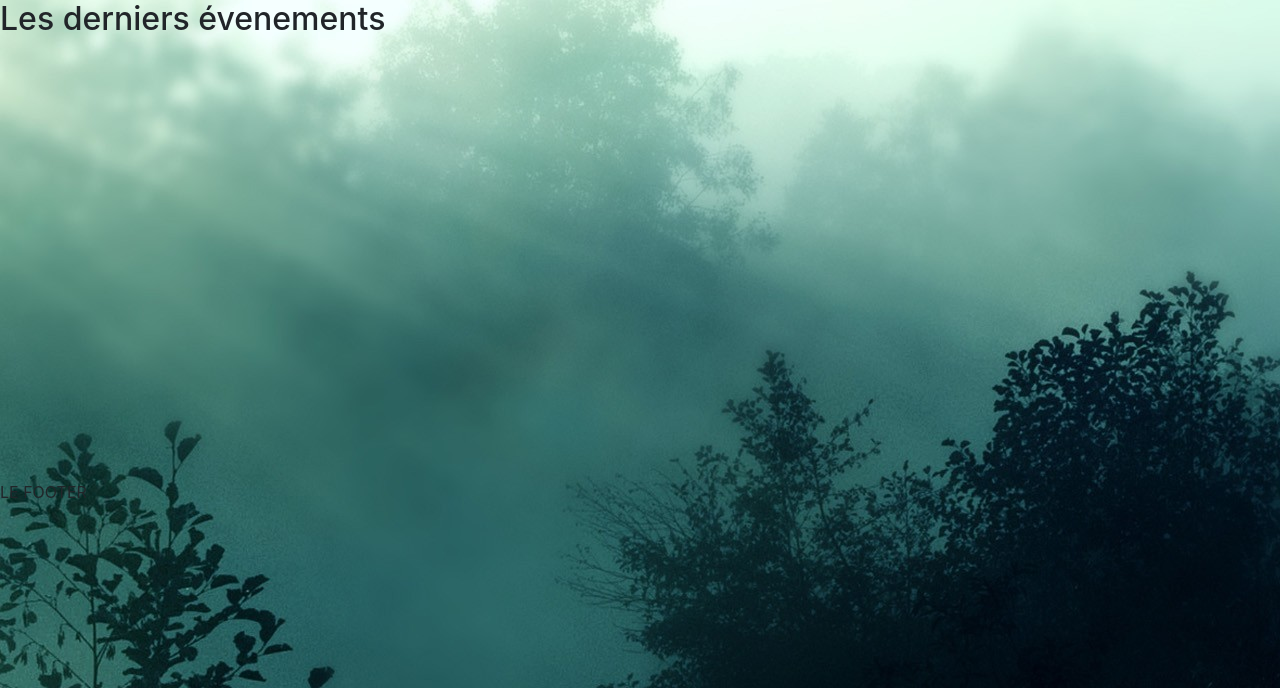
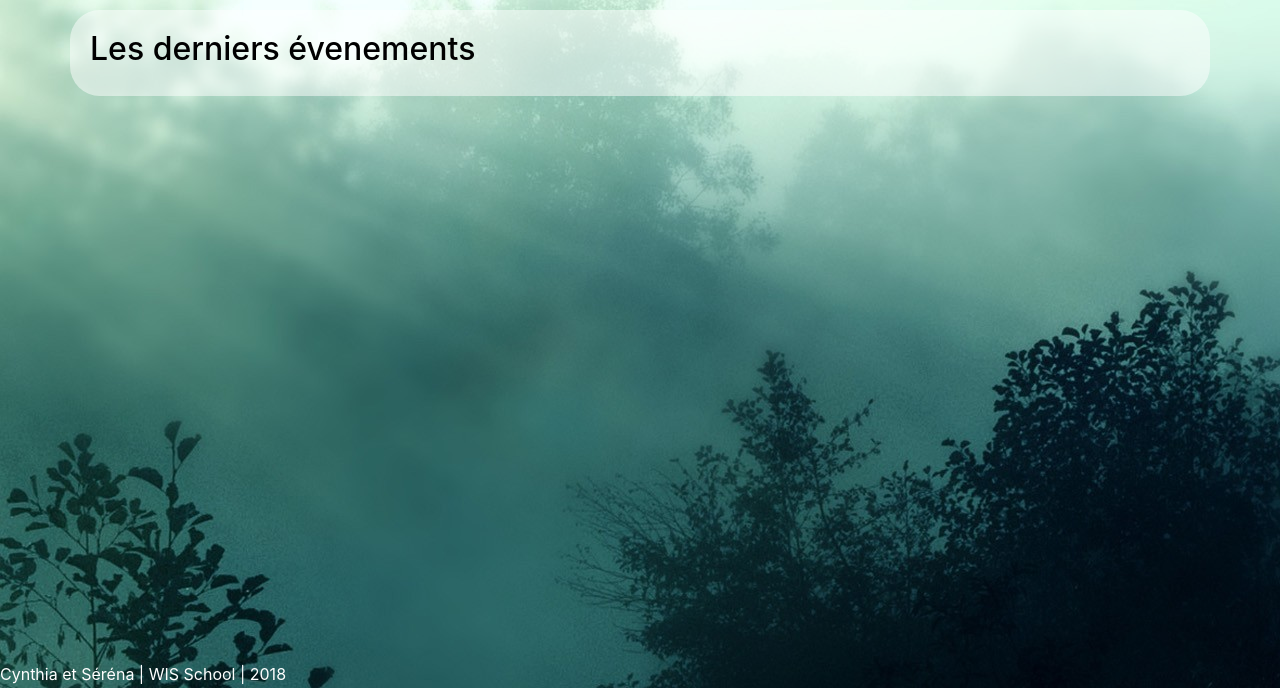
Before and after one commit to Nujips/Rhinoc-ros, a PHP site: page / in a window 1280 px wide. Shown: the part 112-800 px from the top of the page. Run offline with PHP 8.4, Linux system fonts and the light colour scheme; data that the repository does not hold is empty.

Commit message:
footer et css de l'index

```diff
--- a/index.php
+++ b/index.php
@@ -27,16 +27,16 @@
 
 <?php include("layouts/header.php");?>
 
-    <main id="content">
+    <main class="container">
 
-      <div class="list">
+      <div class="liste">
         <h2>Les derniers évenements</h2>
 
-        <div class="list-group">
+        <div class="liste">
           <?php
           foreach ($events as $event) {
           ?>
-          <a href="#" class="list-group-item list-group-item-action active">
+          <a href="#" class="liste">
             <?php echo $event["title"]; ?>
           </a>
         <?php } ?>
--- a/layouts/footer.php
+++ b/layouts/footer.php
@@ -1,4 +1,4 @@
 <footer>
-  LE FOOTER
+<div class="coucou"> Cynthia et Séréna | WIS School | 2018 </div>
   <?php include_once('layouts/javascript.php');?>
 </footer>
--- a/page.php
+++ b/page.php
@@ -76,13 +76,10 @@ $description='';
 
       <div class="form-group">
         <button type="submit">
-          envoyer
+          Envoyer
           <span class="fas fa-check"></span>
         </button>
-
-        <input type="submit" value="Envoyer">
       </div>
-
      </form>
 
     <?php include("layouts/footer.php");?>
--- a/scss/style.css
+++ b/scss/style.css
@@ -5,3 +5,21 @@ body{
 #content {
   min-height: calc(100vh - 320px);
 }
+
+.container{
+	margin-top: 10px;
+	background-color: #FFFFFF80;
+	padding: 20px;
+	border-radius: 30px;
+}
+
+.liste{
+	color: black;
+	display: block;
+}
+
+.coucou{
+	color: white;
+	position:absolute;
+	bottom:2px;
+}
```
